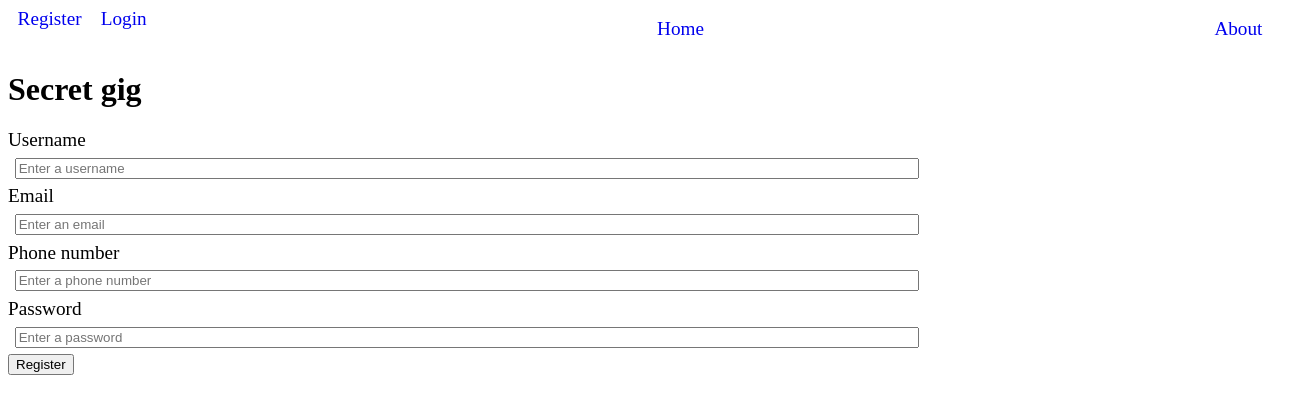
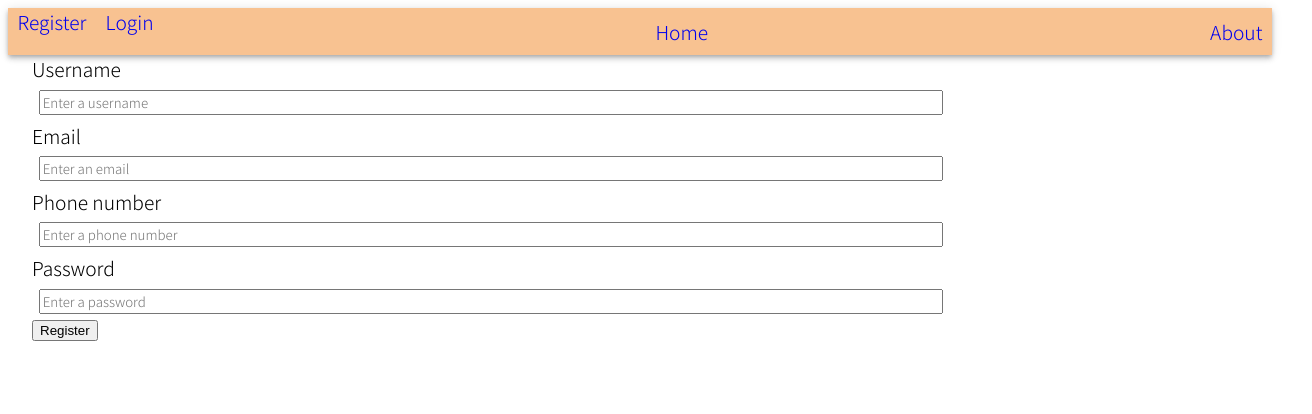
Before and after one commit to igscl/secret-gigs-MERN-client, a React (Create React App) app: page /auth/register in a window 1280 px wide. Shown: the top 414 px of the page, 1312 px wide, since content can reach past the window. Built offline with nearby package versions, Linux system fonts and the light colour scheme; no server answers.

Commit message:
changed fonts and added app bar for navigation

```diff
--- a/package.json
+++ b/package.json
@@ -3,6 +3,8 @@
   "version": "0.1.0",
   "private": true,
   "dependencies": {
+    "@material-ui/core": "^4.11.0",
+    "@material-ui/icons": "^4.9.1",
     "@testing-library/jest-dom": "^4.2.4",
     "@testing-library/react": "^9.3.2",
     "@testing-library/user-event": "^7.1.2",
--- a/public/index.html
+++ b/public/index.html
@@ -15,6 +15,8 @@
       user's mobile device or desktop. See https://developers.google.com/web/fundamentals/web-app-manifest/
     -->
     <link rel="manifest" href="%PUBLIC_URL%/manifest.json" />
+    <link rel="stylesheet" href="https://fonts.googleapis.com/css?family=Roboto:300,400,500,700&display=swap" />
+    <link href="https://fonts.googleapis.com/css2?family=Noto+Sans+SC:wght@300&display=swap" rel="stylesheet">
     <!--
       Notice the use of %PUBLIC_URL% in the tags above.
       It will be replaced with the URL of the `public` folder during the build.
--- a/src/App.js
+++ b/src/App.js
@@ -16,6 +16,11 @@ import stateReducer from './config/stateReducer'
 import { StateContext } from './config/globalState'
 import {getUserFromSessionStorage} from './services/authServices'
 import { getEvents, getEvent } from './services/gigServices'
+import AppBar from '@material-ui/core/AppBar';
+import Container from '@material-ui/core/Container';
+
+
+
 
 
 const App = () => {
@@ -47,15 +52,6 @@ const App = () => {
       fetchAllEvents()
     },[])
 
-  // useEffect(() => {
-  //   //setGigs(gigsData)
-  //   //refactored using reducer
-  //   dispatch({
-  //     type: "setGigs",
-  //     data: gigsData
-
-  //   })
-  // }, [])
 
 
 
@@ -69,10 +65,6 @@ const App = () => {
     })
  }, [])
 
-//  // returns a single gig based on id provided
-//   function getGigFromId (id) {
-//     return gigs.find((gig) => gig._id === parseInt(id))
-//   }
 
 
    //not needed when connected to mongo
@@ -86,25 +78,30 @@ const App = () => {
   return (
 
     <div>
+
        <StateContext.Provider value={{store, dispatch}} >
       <BrowserRouter>
-      <Nav />
-      <h1>Secret gig</h1>
+        <AppBar color="inherit" position="static" style={{ background: '#f8c291' }}>
+        <Nav />
+        </AppBar>
+        <Container fixed style={{ background: '#0000' }}>
+
       <Switch>
       <Route exact path="/" component={Home} />
       <Route exact path="/about" component={About} />
       <Route exact path="/gigs" component={Gigs} />
       <Route exact path="/gigs/new" render={(props) => <NewGig {...props} nextId={getNextId()} /> } />
       <Route exact path="/gigs/:id" render={(props) => <Gig  {...props} gig={getEvent(gigs, props.match.params.id)} showControls /> } />
-      {/* <Route exact path="/posts/:id" render={(props) => <BlogPost {...props} post={getPostFromId(blogPosts,props.match.params.id)} showControls /> } /> */}
       <Route exact path="/gigs/edit/:id" component= {EditGig} />
       <Route exact path="/auth/register" component={Register} />
       <Route exact path="/auth/login" component={Login} />
       <Route exact path="/profile" component={Profile} />
       <Route component={NotFound} />
       </Switch>
+      </Container>
       </BrowserRouter>
       </StateContext.Provider>
+
     </div>
   )
 }
--- a/src/components/About.js
+++ b/src/components/About.js
@@ -2,8 +2,14 @@ import React from 'react'
 
 
 const About = () => {
+
+ const divStyles = {
+    fontSize: "1.2em",
+    fontFamily: 'Noto Sans SC'
+ }
+
   return (
-    <div>
+    <div style={divStyles}>
     <h1>About</h1>
     <p>is simply dummy text of the printing and typesetting industry. Lorem Ipsum has been the industry's standard dummy text ever since the 1500s, when an unknown printer took a galley of type and scrambled it to make a type specimen book. It has survived not only five centuries, but also the leap into electronic typesetting, remaining essentially unchanged. It was popularised in the 1960s with the release of Letraset sheets containing Lorem Ipsum passages, and more recently with desktop publishing software like Aldus PageMaker including versions of Lorem Ipsum</p>
     </div>
--- a/src/components/Home.js
+++ b/src/components/Home.js
@@ -1,15 +1,28 @@
 import React from 'react'
 
 
+import Box from '@material-ui/core/Box';
+import Typography from '@material-ui/core/Typography';
+import Container from '@material-ui/core/Container';
+
+
 const Home = () => {
-    const divStyles = {
 
-    }
+//   const styles = {
+//     paperContainer: {
+//         height: 1356,
+//         backgroundImage: `url(${"static/src/img/main.jpg"})`
+//     }
+// };
 
   return (
-    <div style={divStyles}>
-    <h1>Shhh!! it's a secret!</h1>
-    </div>
+    <Box bgcolor="text.primary">
+
+      <Container maxWidth="sm">
+      <Typography component="div" style={{ backgroundColor: 'text.primary', height: '100vh' }} />
+      </Container>
+    </Box>
+
   )
 }
 
--- a/src/components/Nav.js
+++ b/src/components/Nav.js
@@ -27,23 +27,26 @@ const Nav = () => {
 
     const divStyles = {
         display: 'flex',
-        justifyContent: 'space-between'
+        justifyContent: 'space-between',
     }
     const linkStyles = {
         fontSize: '1.2em',
+        fontFamily: 'Noto Sans SC',
         textDecoration: 'none',
         margin: '.5em'
     }
 
     const space = {
-        marginRight: '1em'
+        marginRight: '1em',
+        fontFamily: 'Noto Sans SC',
+        fontSize: '1.2em',
     }
     return (
         <div style={divStyles}>
             {loggedInUser
             ? (
                 <div>
-                    <span style ={space}>{loggedInUser}</span>
+                    <span style ={space}>{`Welcome, ${loggedInUser}!`}</span>
                     <Link style= {linkStyles} to="/profile">Profile</Link>
                     <Link style= {linkStyles} to="/gigs">Gigs</Link>
                     <Link style= {linkStyles} to="/gigs/new">Add a Gig</Link>
--- a/src/index.js
+++ b/src/index.js
@@ -2,4 +2,5 @@ import React from 'react';
 import ReactDOM from 'react-dom';
 import App from './App';
 
+
 ReactDOM.render(<App />, document.getElementById('root'));
--- a/src/styles.js
+++ b/src/styles.js
@@ -4,8 +4,11 @@ export const divStyles = {
 }
 export const inputStyles = {
 width: "70vw",
-margin: ".5em"
+margin: ".5em",
+fontFamily: 'Noto Sans SC'
 }
 export const labelStyles = {
-fontSize: "1.2em"
+fontSize: "1.2em",
+fontFamily: 'Noto Sans SC'
+
 }
```
Also changed, not shown: 2 other files (tests, documents, lock files or other folders).
